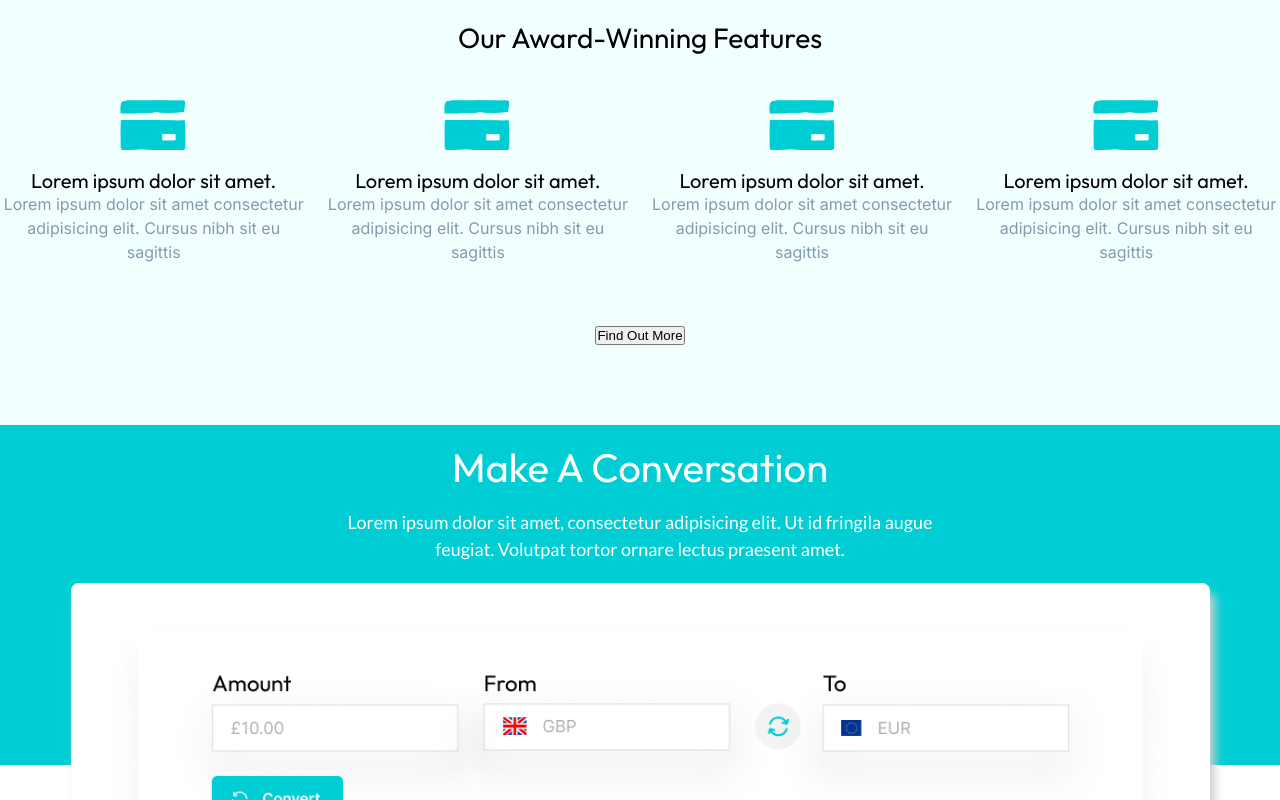
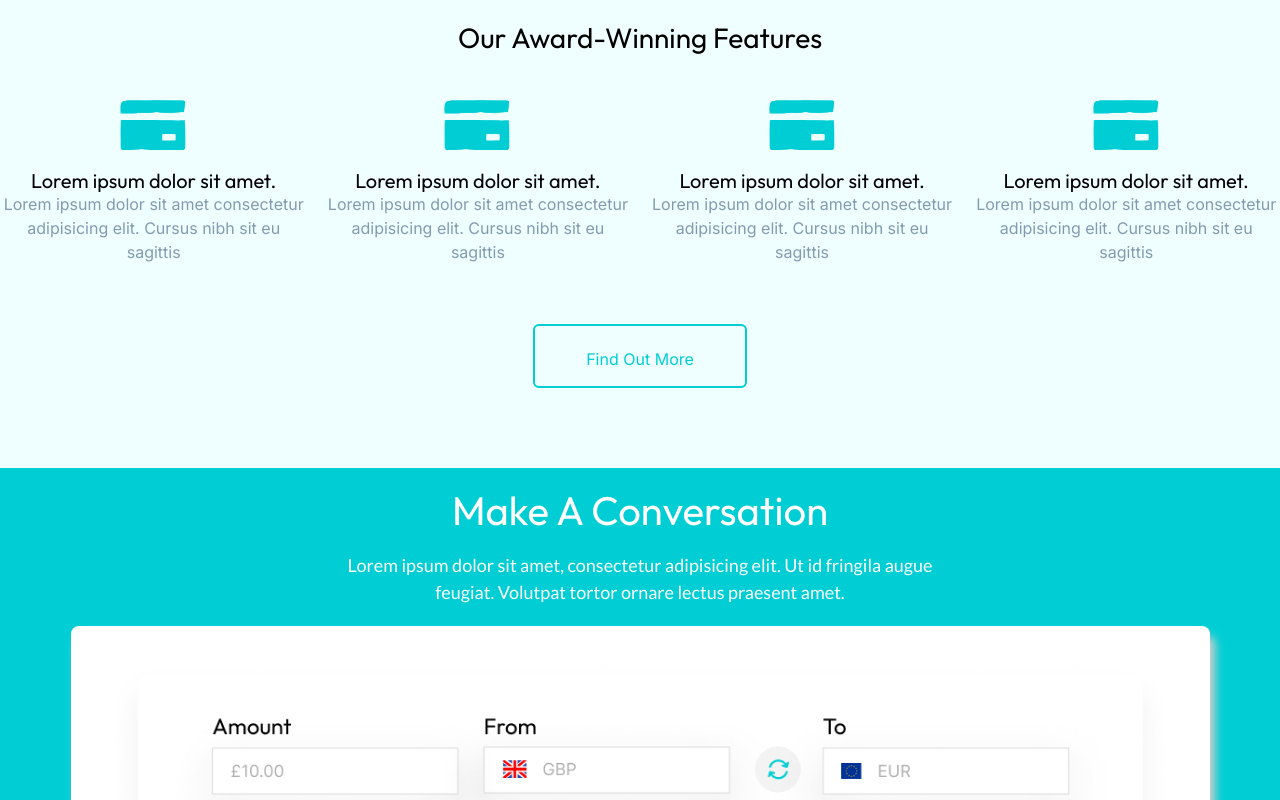
Before and after one commit to nology-tech/synergy, a React (Create React App) app: page / in a window 1280 px wide. Shown: the part 1229-2029 px from the top of the page. Built offline with nearby package versions, Linux system fonts and the light colour scheme.

Commit message:
fixed bug

```diff
--- a/src/Assets/_variables.scss
+++ /dev/null
@@ -1,28 +0,0 @@
-$color-black: #06020A;
-$color-blue: #0B2251;
-$color-white: #FFFFFF;
-$color-lightblue: #0AF8FF;
-$color-middle-blue: #00CED4;
-$color-light-gray: #839AAF;
-
-
-$color-button-primary: #00CED4;
-$color-button-primary-lighter: rgba(0, 206, 212, 0.4);
-
-$color-font-gray: #5B6D7D;
-$color-font-lightgray: #8896A3;
-$color-nav-font-light-gray: #A6AFBD;
-$color-nav-font-dark-gray: #343C49;
-$color-input-border-light-gray: #E2E2E2;
-$color-separator-light-gray: #F1F1F1;
-$color-msg-valid: #57E141;
-$color-msg-invalid: #DF1C1C;
-
-
-$color-light-gray-info-bar: #FBFBFC;
-$color-background: #EFFFFF;
-
-$title-font-family: 'Outfit';
-$secondary-font-family: 'Lato';
-$nav-font-family: 'Roboto';
-$third-font-family: 'Inter';
--- a/src/assets/sass/_variables.scss
+++ b/src/assets/sass/_variables.scss
@@ -5,10 +5,24 @@ $color-white: #FFFFFF;
 $color-lightblue: #0AF8FF;
 $color-middle-blue: #00CED4;
 $color-light-gray: #839AAF;
-$color-background: #F1FFFF;
+
 $title-font-family: 'Outfit';
 $secondary-font-family: 'Lato';
 $nav-font-family: 'Roboto';
 $third-font-family: 'Inter';
 
-// $background-main: url("./images/ocean.PNG");
+$color-button-primary: #00CED4;
+$color-button-primary-lighter: rgba(0, 206, 212, 0.4);
+
+$color-font-gray: #5B6D7D;
+$color-font-lightgray: #8896A3;
+$color-nav-font-light-gray: #A6AFBD;
+$color-nav-font-dark-gray: #343C49;
+$color-input-border-light-gray: #E2E2E2;
+$color-separator-light-gray: #F1F1F1;
+$color-msg-valid: #57E141;
+$color-msg-invalid: #DF1C1C;
+
+
+$color-light-gray-info-bar: #FBFBFC;
+$color-background: #EFFFFF;
--- a/src/components/BankDetails/BankDetails.scss
+++ b/src/components/BankDetails/BankDetails.scss
@@ -1,4 +1,4 @@
-@use "../../Assets/variables" as *;
+@use "../../assets/sass/_variables.scss" as *;
 
 .BankDetails {
     font-family: $title-font-family ;
@@ -33,6 +33,7 @@
         border: 1px solid $color-input-border-light-gray;
         border-radius: 6px;
         width: 505px;
+        padding-left: 10px;
         min-height: 55px;
         margin-top: 5px;
         font-size: 16px;
--- a/src/components/BillingAddress/BillingAddress.scss
+++ b/src/components/BillingAddress/BillingAddress.scss
@@ -1,4 +1,4 @@
-@use "../../Assets/variables" as *;
+@use "../../assets/sass/_variables.scss" as *;
 
 .BillingAddress {
     font-family: $title-font-family ;
@@ -32,6 +32,7 @@
         background:$color-light-gray-info-bar;
         border: 1px solid $color-input-border-light-gray;
         border-radius: 6px;
+        padding-left: 10px;
         width: 505px;
         min-height: 55px;
         margin-top: 5px;
--- a/src/components/SignUp/SignUp.scss
+++ b/src/components/SignUp/SignUp.scss
@@ -1,4 +1,4 @@
-@use "../../Assets/variables" as *;
+@use "../../assets/sass/_variables.scss" as *;
 
 .SignUp {
     font-family: $title-font-family ;
@@ -33,6 +33,7 @@
         border: 1px solid $color-input-border-light-gray;
         border-radius: 6px;
         width: 505px;
+        padding-left: 10px;
         min-height: 55px;
         margin-top: 5px;
         font-size: 16px;
--- a/src/containers/LandingMain/LandingMain.jsx
+++ b/src/containers/LandingMain/LandingMain.jsx
@@ -49,7 +49,7 @@ const LandingMain = () => {
         <div className="features">
           <h2 className="features__title">Our Award-Winning Features</h2>
           <FeaturesTile features={features} />
-          <button>Find Out More</button>
+          <button className="features__button">Find Out More</button>
         </div>
 
 
--- a/src/containers/LandingMain/LandingMain.scss
+++ b/src/containers/LandingMain/LandingMain.scss
@@ -14,12 +14,13 @@
   align-content: center;
   text-align: center;
   align-items: center;
-  background-color: $color-white;
+  background-color: $color-background;
 
   .landing__image {
    padding-top: 20px;
     width: 100%;
 }
+
 }
 .bankClients {
   align-content: center;
@@ -84,6 +85,18 @@
     font-size: 28px;
     line-height: 110%;
 
+  }
+  &__button {
+    background: $color-background;
+              border: 2px solid $color-middle-blue;
+              border-radius: 6px;
+              color: $color-button-primary;
+              width: 214px;
+              height: 64px;
+              padding: 23px 50px 23px 50px;
+              font-family: $third-font-family;
+              font-size: 16px;
+              text-align: center;
   }
 }
 
```
